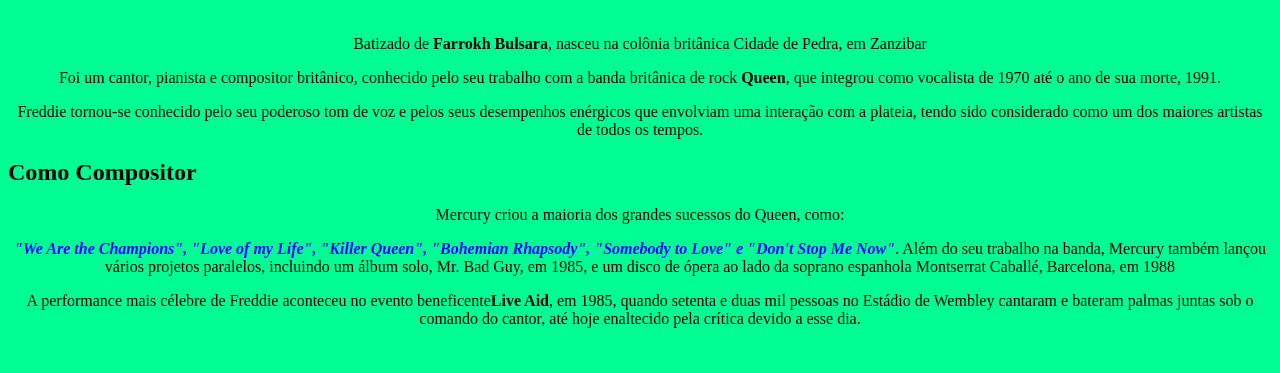
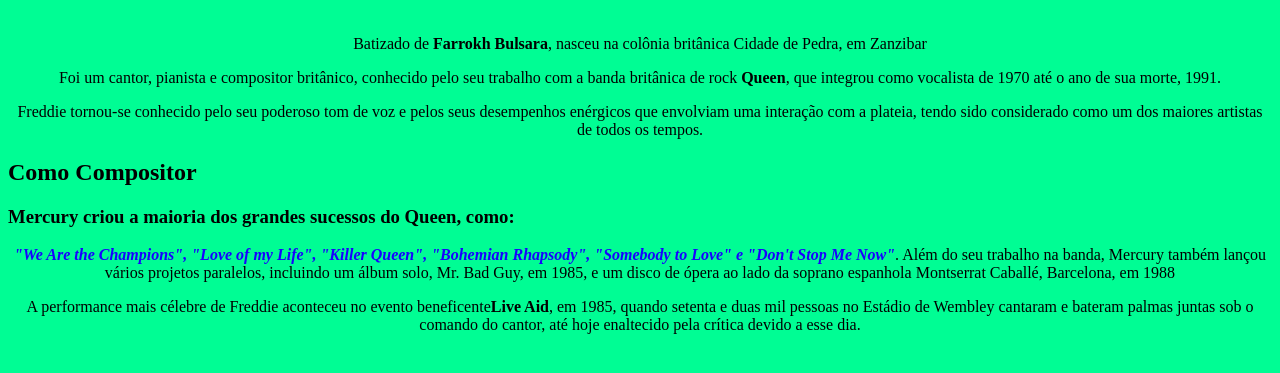
Before and after one commit to LeonardoFH/MinhaPagina, a plain HTML site: page index.html in a window 1280 px wide. Shown: the part 105-478 px from the top of the page. Drawn offline with Linux system fonts and the light colour scheme.

Commit message:
jashdhaf

```diff
--- a/index.html
+++ b/index.html
@@ -17,7 +17,7 @@
        <p>Foi um cantor, pianista e compositor britânico, conhecido pelo seu trabalho com a banda britânica de rock <strong>Queen</strong>, que integrou como vocalista de 1970 até o ano de sua morte, 1991.</p>
        <p>Freddie tornou-se conhecido pelo seu poderoso tom de voz e pelos seus desempenhos enérgicos que envolviam uma interação com a plateia, tendo sido considerado como um dos maiores artistas de todos os tempos.</p>
        <h2>Como Compositor</h2>
-       <p> Mercury criou a maioria dos grandes sucessos do Queen, como: </p>
+       <h3> Mercury criou a maioria dos grandes sucessos do Queen, como: </h3>
        <p> <em><strong>"We Are the Champions", "Love of my Life", "Killer Queen", "Bohemian Rhapsody", "Somebody to Love" e "Don't Stop Me Now"</em></strong>. Além do seu trabalho na banda, Mercury também lançou vários projetos paralelos, incluindo um álbum solo, Mr. Bad Guy, em 1985, e um disco de ópera ao lado da soprano espanhola Montserrat Caballé, Barcelona, em 1988</p>
        <p>A performance mais célebre de Freddie aconteceu no evento beneficente<strong>Live Aid</strong>, em 1985, quando setenta e duas mil pessoas no Estádio de Wembley cantaram e bateram palmas juntas sob o comando do cantor, até hoje enaltecido pela crítica devido a esse dia.</p>
     </body>
--- a/style.css
+++ b/style.css
@@ -5,7 +5,7 @@ body {
 p {
     text-align: center;
 }
-#missao{font-size: 20px}
+
 
 h1 {
     text-align: center }
```
